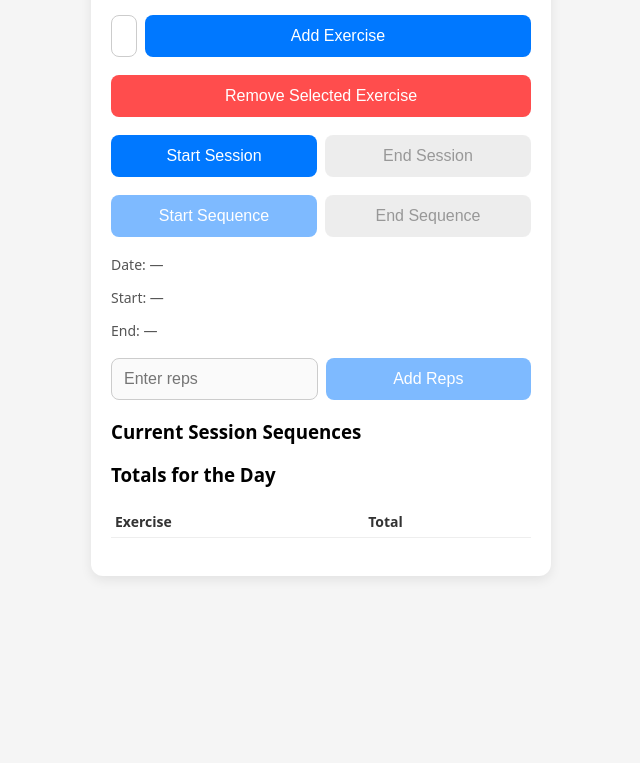
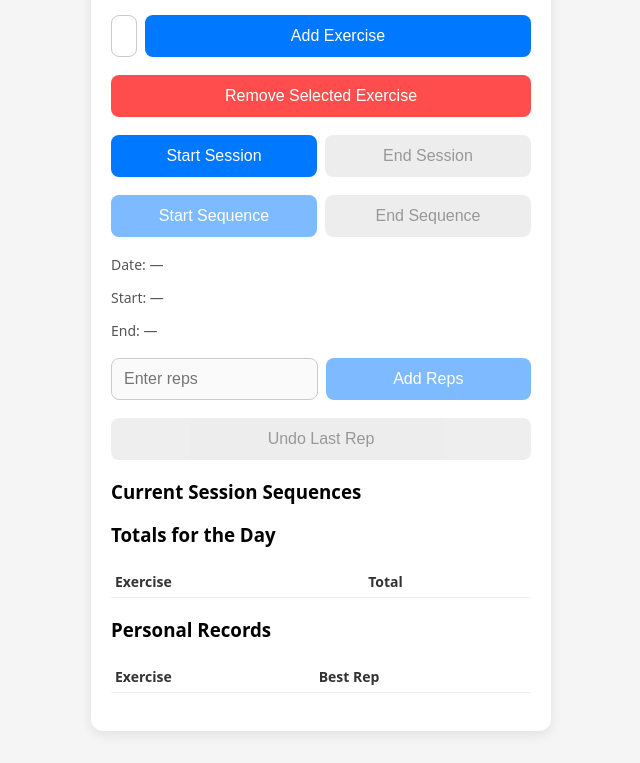
Before and after one commit to emailgrantfisher-gif/rep-tracker, a plain HTML site: page index.html in a window 1280 px wide. Shown: the part 180-943 px from the top of the page, without its empty margins (319-959 px from the left). Before the commit the page ends 800 px from the top, so only its background shows below. Drawn offline with Linux system fonts and the light colour scheme.

Commit message:
Update index.html

```diff
--- a/index.html
+++ b/index.html
@@ -47,6 +47,10 @@
     </div>
 
     <div class="block">
+      <button id="undoBtn" class="secondary" disabled>Undo Last Rep</button>
+    </div>
+
+    <div class="block">
       <h3>Current Session Sequences</h3>
       <div id="sequencesContainer"></div>
     </div>
@@ -64,6 +68,19 @@
       </table>
     </div>
 
+    <div class="block">
+      <h3>Personal Records</h3>
+      <table id="recordsTable">
+        <thead>
+          <tr>
+            <th>Exercise</th>
+            <th>Best Rep</th>
+          </tr>
+        </thead>
+        <tbody id="recordsBody"></tbody>
+      </table>
+    </div>
+
   </div>
 
   <script src="app.js"></script>
```
